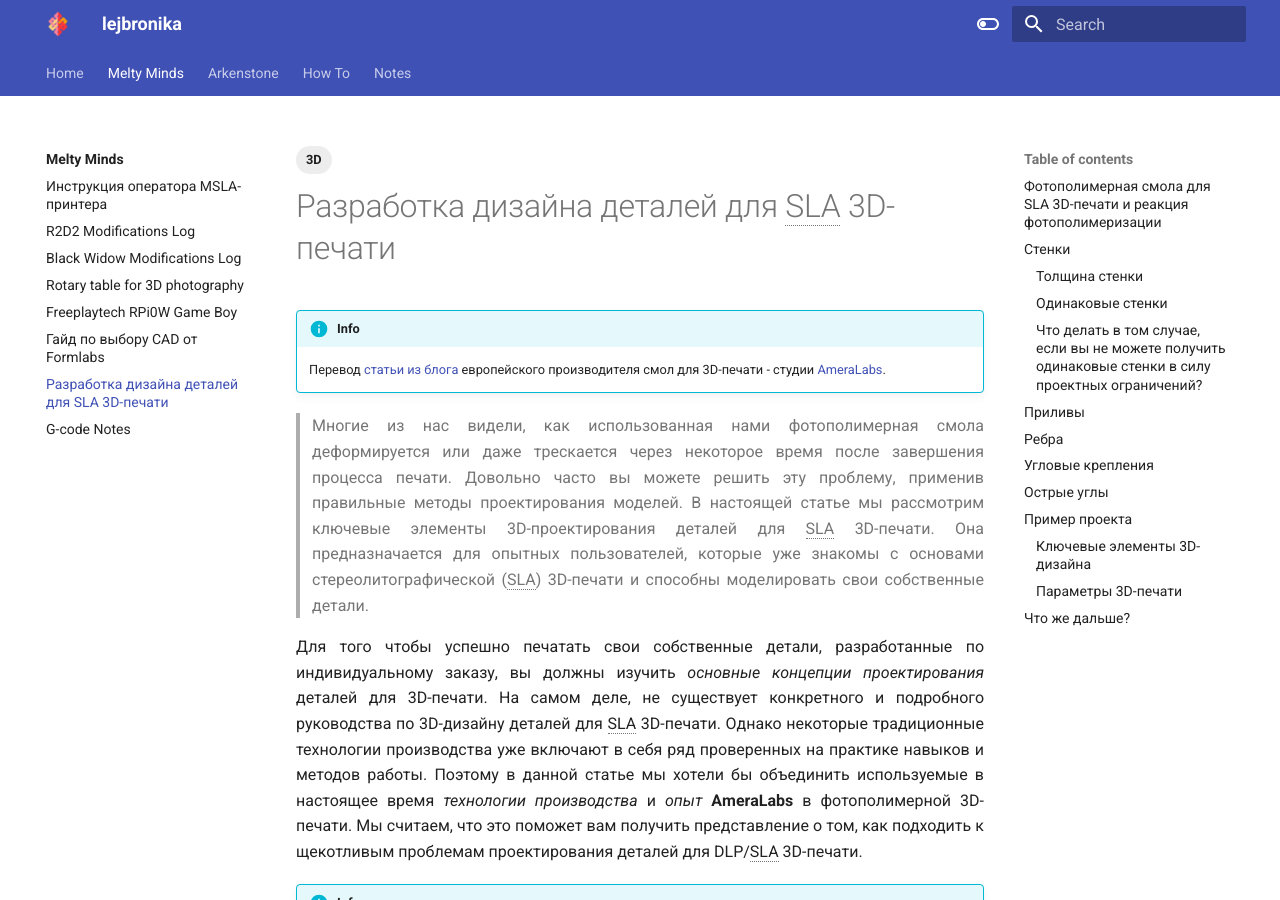
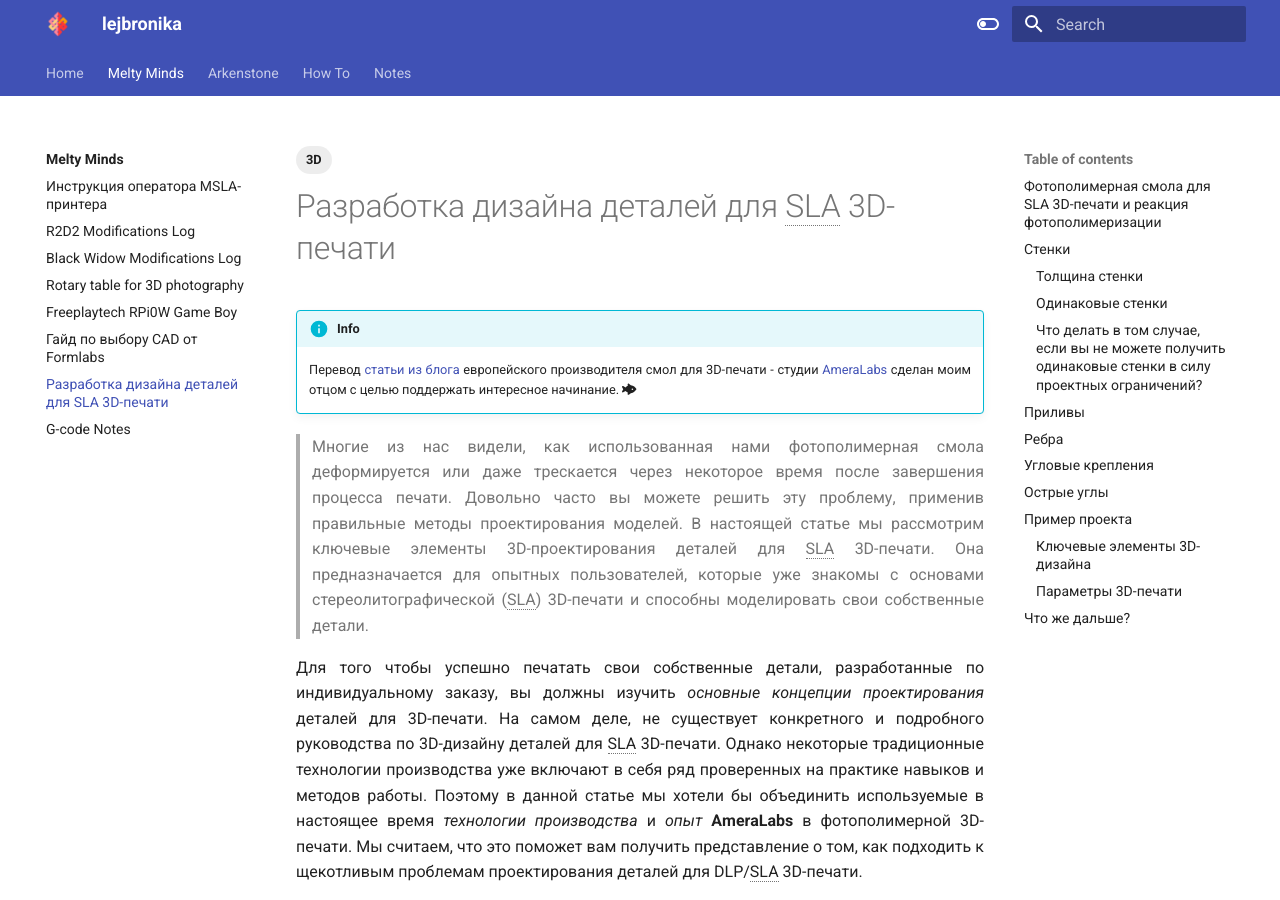
Before and after one commit to lejbronika/knowledge_base, an MkDocs documentation site: the page built from docs/meltyminds/ru_design_parts_for_sla_printing.md, in a window 1280 px wide and 900 px high. Built offline with MkDocs 1.6.1 and Material for MkDocs 9.7.7, drawn with Linux system fonts in a browser that asks for light colours.

Commit message:
Add icons and emojis.

```diff
--- a/docs/meltyminds/ru_design_parts_for_sla_printing.md
+++ b/docs/meltyminds/ru_design_parts_for_sla_printing.md
@@ -6,7 +6,7 @@ tags:
 # Разработка дизайна деталей для SLA 3D-печати
 
 !!! info
-    Перевод [статьи из блога](https://ameralabs.com/blog/3d-design-parts-sla-3d-printing/) европейского производителя смол для 3D-печати - студии [AmeraLabs](https://ameralabs.com/about-us/).
+    Перевод [статьи из блога](https://ameralabs.com/blog/3d-design-parts-sla-3d-printing/) европейского производителя смол для 3D-печати - студии [AmeraLabs](https://ameralabs.com/about-us/) сделан моим отцом с целью поддержать интересное начинание. :fontawesome-solid-fish-fins:
 
 > Многие из нас видели, как использованная нами фотополимерная смола деформируется или даже трескается через некоторое время после завершения процесса печати. Довольно часто вы можете решить эту проблему, применив правильные методы проектирования моделей. В настоящей статье мы рассмотрим ключевые элементы 3D-проектирования деталей для SLA 3D-печати. Она предназначается для опытных пользователей, которые уже знакомы с основами стереолитографической (SLA) 3D-печати и способны моделировать свои собственные детали.
 
--- a/mkdocs.yml
+++ b/mkdocs.yml
@@ -83,5 +83,9 @@ markdown_extensions:
     - pymdownx.tilde
     - toc:
         permalink: "#"
+    - attr_list
+    - pymdownx.emoji:
+        emoji_index: !!python/name:materialx.emoji.twemoji
+        emoji_generator: !!python/name:materialx.emoji.to_svg
 extra_css:
   - style/extra.css
```
Also changed, not shown: docs/meltyminds/ru_choosing_cad_software_formlabs.md (+1 -1 lines).
